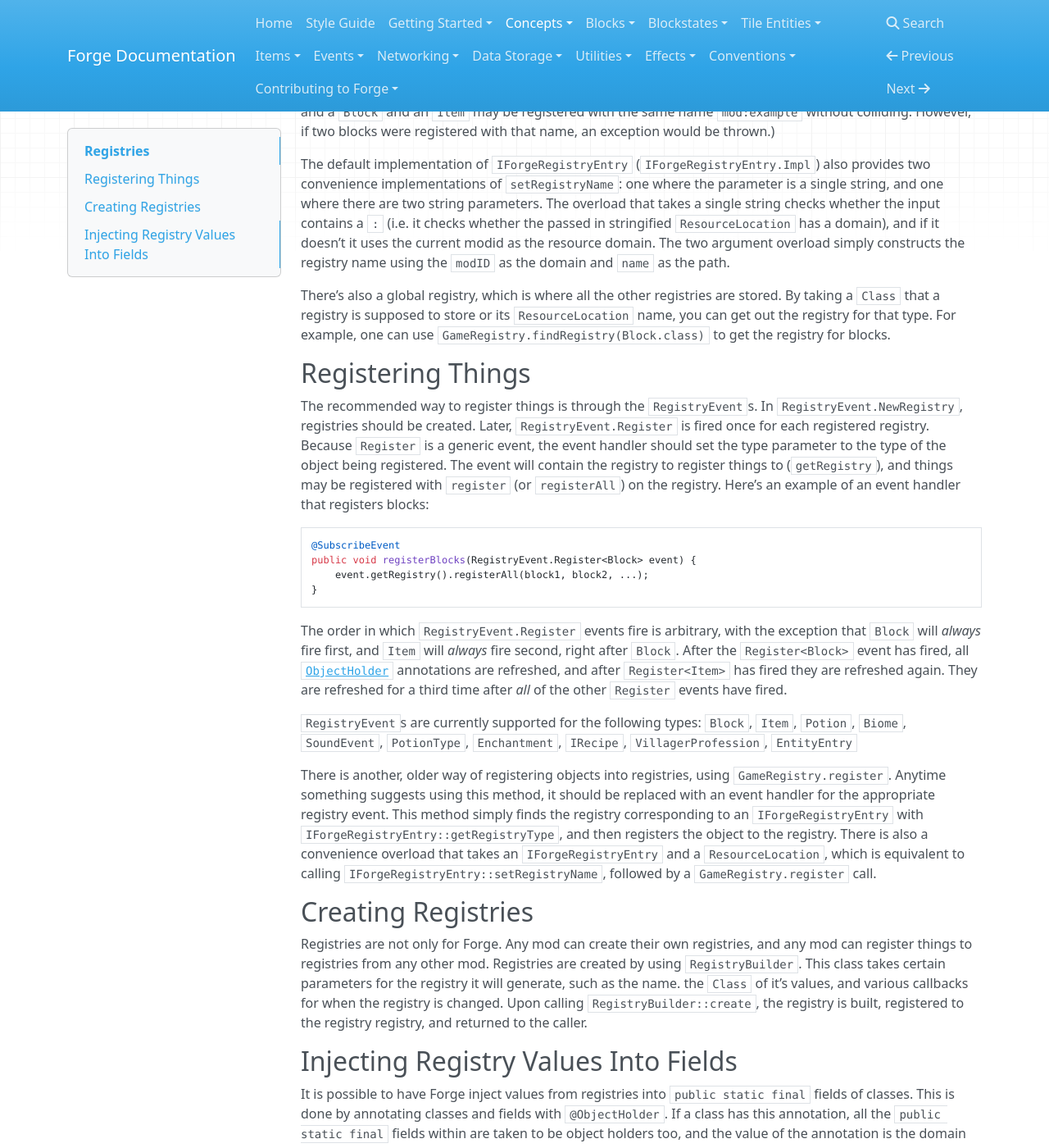
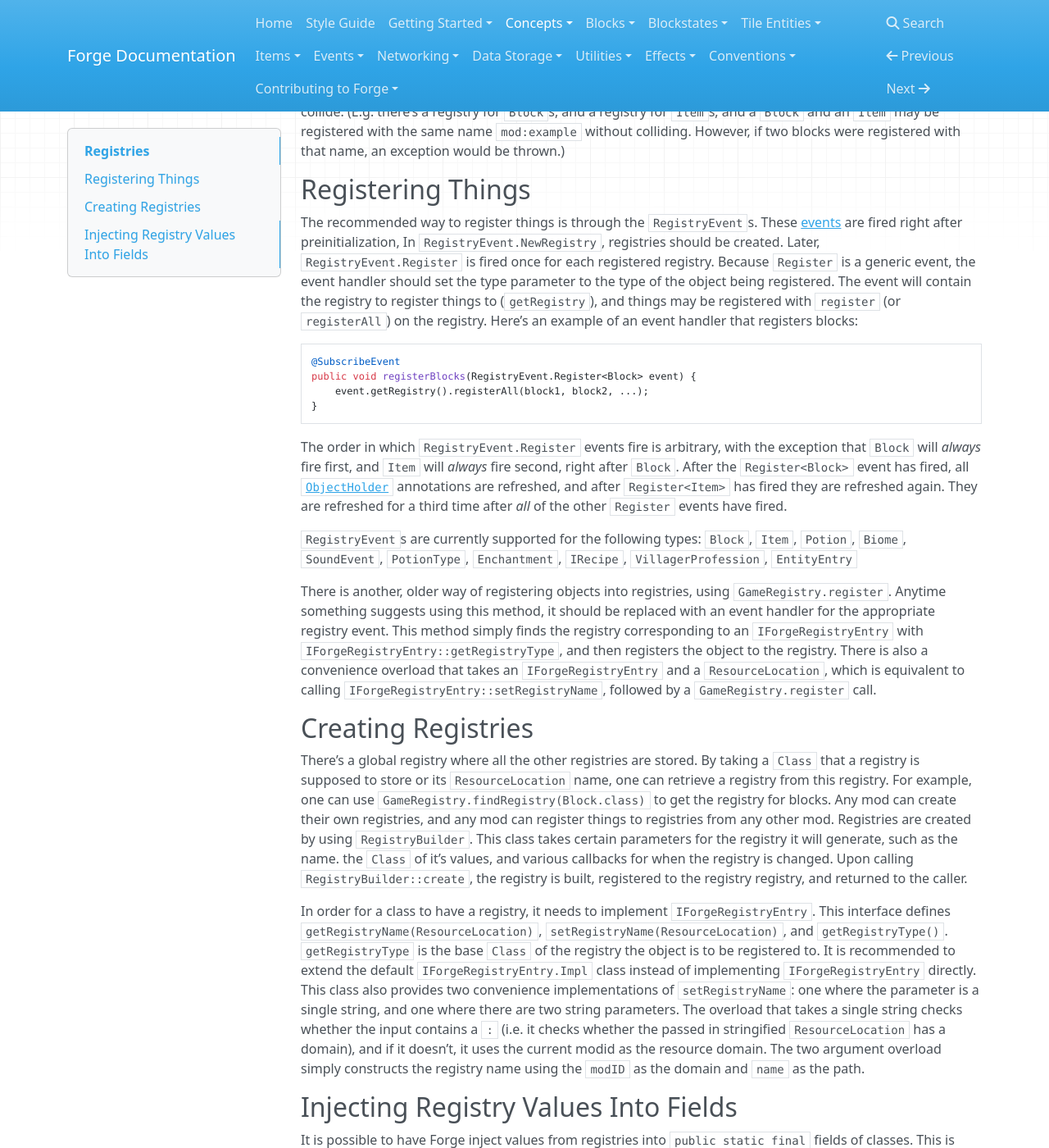
Before and after one commit to MinecraftForge/Documentation, an MkDocs documentation site: the page built from docs/concepts/registries.md, in a window 1280 px wide and 1400 px high, scrolled down 346 px. Shown: the whole window at 82% size. Built offline with MkDocs 1.6.1, drawn with Linux system fonts in a browser that asks for light colours; nearby versions of some CDN libraries; old or Windows-style settings are respelled for this version of MkDocs; part of the change alters nothing that is shown; some of the changed text lies outside the part shown.

Commit message:
Make "Registries" page more beginner friendly (#117)

````diff
--- a/docs/concepts/registries.md
+++ b/docs/concepts/registries.md
@@ -1,18 +1,14 @@
 Registries
 ==========
 
-Registration is the process of taking the objects of a mod (items, blocks, sounds, etc.) and making them known to the game. Registering things is important, as without registration the game will simply not know about these objects in a mod and will exhibit great amounts of unexplainable behavior (and probably crash).
+Registration is the process of taking the objects of a mod (items, blocks, sounds, etc.) and making them known to the game. Registering things is important, as without registration the game will simply not know about these objects in a mod and will exhibit great amounts of unexplainable behavior (and probably crash). Some examples of things that need to be registered are `Block`s, `Item`s, `Biome`s.
 
-Most things that require registration in the game are handled by the Forge registries. A registry is a simple object similar to a map that assigns values to keys. Additionally, they automatically assign integer IDs to values. Forge uses registries with [`ResourceLocation`][ResourceLocation] keys to register objects, which are of type `IForgeRegistryEntry`. This allows the `ResourceLocation` to act like a "registry name" for the object. The registry name for an object may be accessed with `get`/`setRegistryName`. The setter can only ever be called once, and calling it twice results in an exception. Every type of registrable object has its own registry, and names in two different registries will not collide. (E.g. there's a registry for `Block`s, and a registry for `Item`s, and a `Block` and an `Item` may be registered with the same name `mod:example` without colliding. However, if two blocks were registered with that name, an exception would be thrown.)
-
-The default implementation of `IForgeRegistryEntry` (`IForgeRegistryEntry.Impl`) also provides two convenience implementations of `setRegistryName`: one where the parameter is a single string, and one where there are two string parameters. The overload that takes a single string checks whether the input contains a `:` (i.e. it checks whether the passed in stringified `ResourceLocation` has a domain), and if it doesn't it uses the current modid as the resource domain. The two argument overload simply constructs the registry name using the `modID` as the domain and `name` as the path.
-
-There's also a global registry, which is where all the other registries are stored. By taking a `Class` that a registry is supposed to store or its `ResourceLocation` name, you can get out the registry for that type. For example, one can use `GameRegistry.findRegistry(Block.class)` to get the registry for blocks.
+Most things that require registration in the game are handled by the Forge registries. A registry is a simple object similar to a map that assigns values to keys. Additionally, they automatically assign integer IDs to values. Forge uses registries with [`ResourceLocation`][ResourceLocation] keys to register objects. This allows the `ResourceLocation` to act like a "registry name" for the object. The registry name for an object may be accessed with `get`/`setRegistryName`. The setter can only ever be called once, and calling it twice results in an exception. Every type of registrable object has its own registry, and names in two different registries will not collide. (E.g. there's a registry for `Block`s, and a registry for `Item`s, and a `Block` and an `Item` may be registered with the same name `mod:example` without colliding. However, if two blocks were registered with that name, an exception would be thrown.)
 
 Registering Things
 ------------------
 
-The recommended way to register things is through the `RegistryEvent`s. In `RegistryEvent.NewRegistry`, registries should be created. Later, `RegistryEvent.Register` is fired once for each registered registry. Because `Register` is a generic event, the event handler should set the type parameter to the type of the object being registered. The event will contain the registry to register things to (`getRegistry`), and things may be registered with `register` (or `registerAll`) on the registry. Here's an example of an event handler that registers blocks:
+The recommended way to register things is through the `RegistryEvent`s. These [events][] are fired right after preinitialization, In `RegistryEvent.NewRegistry`, registries should be created. Later, `RegistryEvent.Register` is fired once for each registered registry. Because `Register` is a generic event, the event handler should set the type parameter to the type of the object being registered. The event will contain the registry to register things to (`getRegistry`), and things may be registered with `register` (or `registerAll`) on the registry. Here's an example of an event handler that registers blocks:
 
 ```java
 @SubscribeEvent
@@ -30,7 +26,9 @@ There is another, older way of registering objects into registries, using `GameR
 Creating Registries
 -------------------
 
-Registries are not only for Forge. Any mod can create their own registries, and any mod can register things to registries from any other mod. Registries are created by using `RegistryBuilder`. This class takes certain parameters for the registry it will generate, such as the name. the `Class` of it's values, and various callbacks for when the registry is changed. Upon calling `RegistryBuilder::create`, the registry is built, registered to the registry registry, and returned to the caller.
+There's a global registry where all the other registries are stored. By taking a `Class` that a registry is supposed to store or its `ResourceLocation` name, one can retrieve a registry from this registry. For example, one can use `GameRegistry.findRegistry(Block.class)` to get the registry for blocks. Any mod can create their own registries, and any mod can register things to registries from any other mod. Registries are created by using `RegistryBuilder`. This class takes certain parameters for the registry it will generate, such as the name. the `Class` of it's values, and various callbacks for when the registry is changed. Upon calling `RegistryBuilder::create`, the registry is built, registered to the registry registry, and returned to the caller.
+
+In order for a class to have a registry, it needs to implement `IForgeRegistryEntry`. This interface defines `getRegistryName(ResourceLocation)`, `setRegistryName(ResourceLocation)`, and `getRegistryType()`. `getRegistryType` is the base `Class` of the registry the object is to be registered to. It is recommended to extend the default `IForgeRegistryEntry.Impl` class instead of implementing `IForgeRegistryEntry` directly. This class also provides two convenience implementations of `setRegistryName`: one where the parameter is a single string, and one where there are two string parameters. The overload that takes a single string checks whether the input contains a `:` (i.e. it checks whether the passed in stringified `ResourceLocation` has a domain), and if it doesn't, it uses the current modid as the resource domain. The two argument overload simply constructs the registry name using the `modID` as the domain and `name` as the path.
 
 Injecting Registry Values Into Fields
 -------------------------------------
@@ -83,4 +81,5 @@ class UnannotatedHolder { // Note lack of annotation on this class.
 ```
 
 [ResourceLocation]: resources.md#resourcelocation
+[events]: ../events/intro.md
 [ObjectHolder]: #injecting-registry-values-into-fields
````
